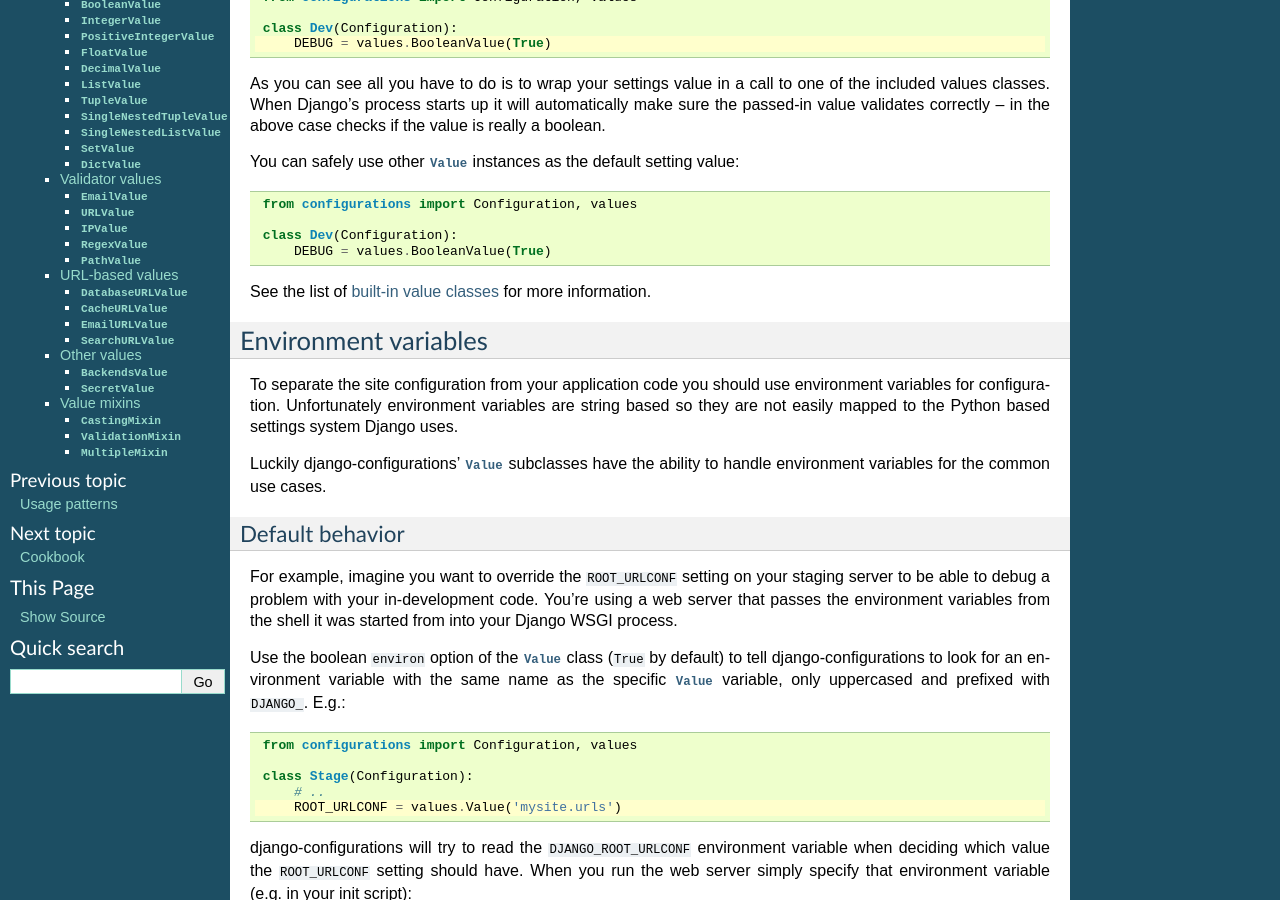
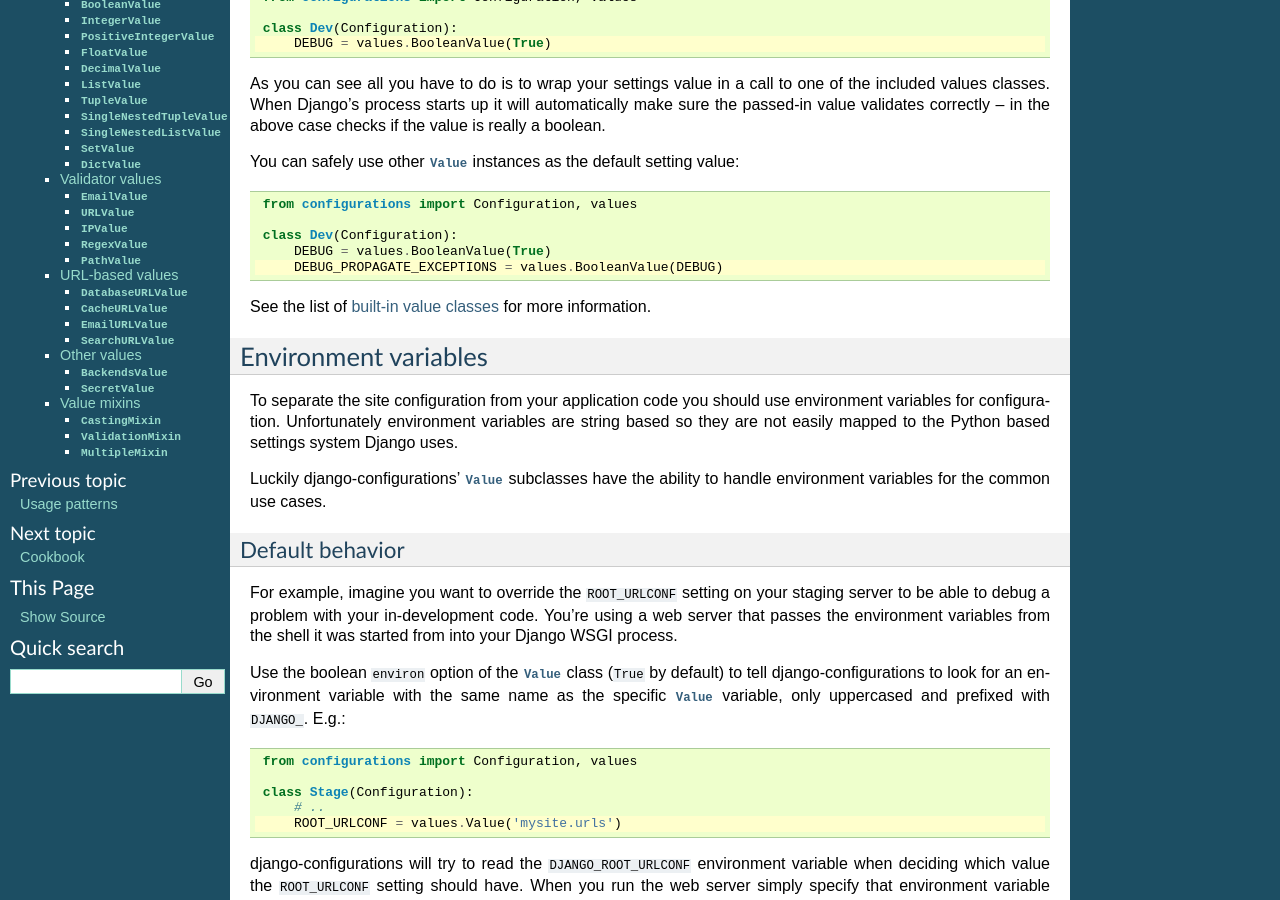
Before and after one commit to jazzband/django-configurations, a Sphinx documentation site: the page built from docs/values.rst, in a window 1280 px wide and 900 px high, scrolled down 399 px. Built offline with Sphinx 7.4.7, drawn with Linux system fonts in a browser that asks for light colours.

Commit message:
Restore an example of a dependent setting to the docs
This was removed by #303. This now uses a real Django setting,
"DEBUG_PROPAGATE_EXCEPTIONS", instead of a deprecated one.

```diff
--- a/docs/values.rst
+++ b/docs/values.rst
@@ -46,6 +46,7 @@
 
     class Dev(Configuration):
         DEBUG = values.BooleanValue(True)
+        DEBUG_PROPAGATE_EXCEPTIONS = values.BooleanValue(DEBUG)
 
 See the list of :ref:`built-in value classes<built-ins>` for more information.
 
```
